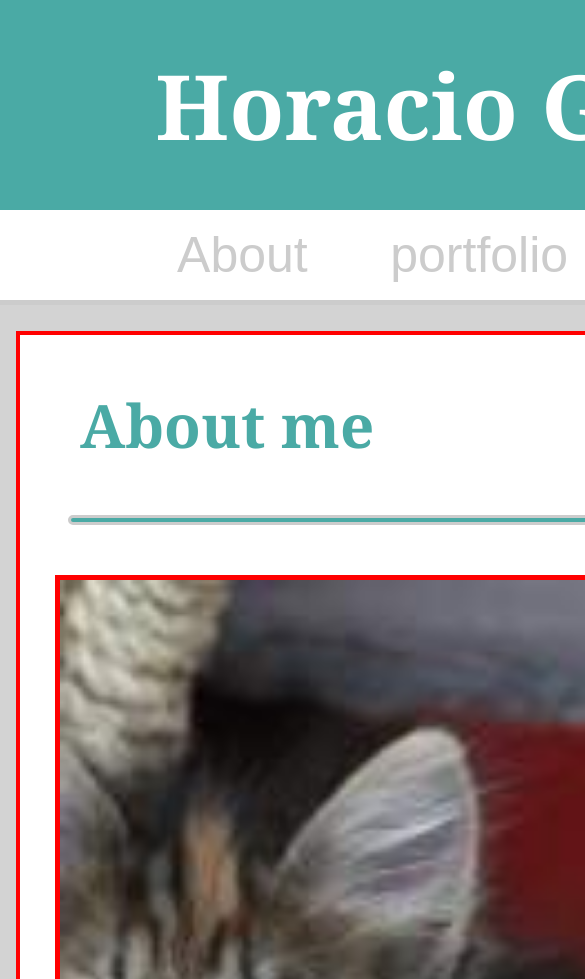
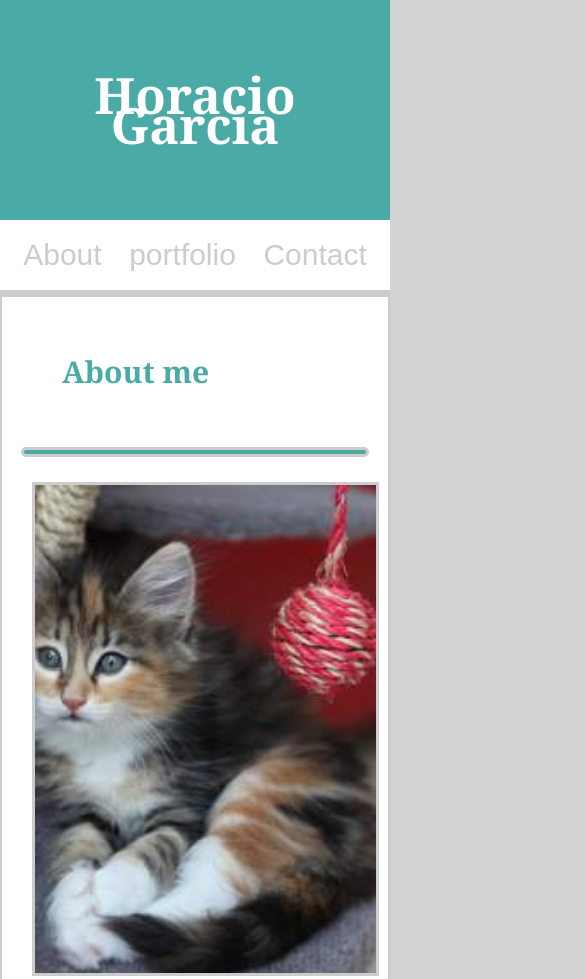
Before and after one commit to garciahor1/Responsive-Portfolio, a plain HTML site: page index.html in a window 390 px wide. Shown: the top 979 px of the page, 585 px wide, since content can reach past the window. Drawn offline with Linux system fonts and the light colour scheme.

Commit message:
fixed resizing for phone view

```diff
--- a/assets/css/style.css
+++ b/assets/css/style.css
@@ -231,40 +231,39 @@ li {
     h1 {
         width: 100%;
         display: block;
-        margin: 0;
+        margin:0;
         display: block;
         text-align: center;
-        font-size: 90px;
-        padding: 90px
+        font-size: 50px;
+        padding: 80px
     }
     nav {
-        text-align: center;
+        text-align:center;
         display: block;
-        font-size: 50px;
-        word-spacing: 70px;
+        font-size: 30px;
+        word-spacing: 20px;
         padding: 20px;
     }
     h2 {
-        font-size: 60px;
+        font-size: 30px;
         margin: 60px;
     }
     main {
-        border: 4px solid red;
-        margin: 26px 16px;
+        box-sizing:border-box;
+        width:100%;
         height: auto;
     }
     header {
-        width: 1000px;
+        width: 100%;
     }
     footer {
-        width: 1000px;
+        width: 100%;
     }
     .imgContentBody {
-        width: 900px;
+        width: 90%;
         box-sizing: border-box;
         border: 3px solid #ccc;
-        border: 5px solid red;
-        margin: 50px 35px
+
     }
     p {
         display: inline-block;
@@ -283,7 +282,7 @@ li {
         height: 30px;
     }
     footer {
-        height: 190px;
-        margin: 90px 0;
+        height: 120px;
+        margin: 90px 0 0 0;
     }
 }
```
